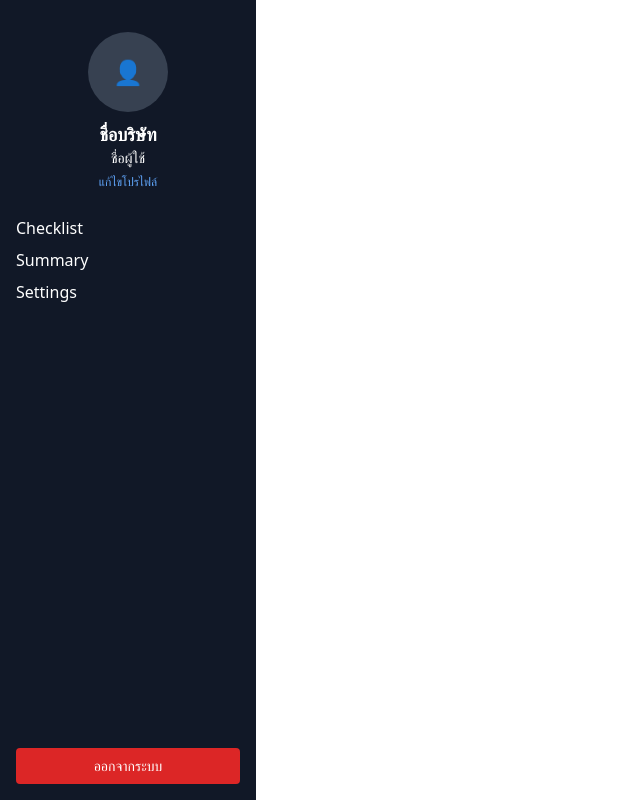
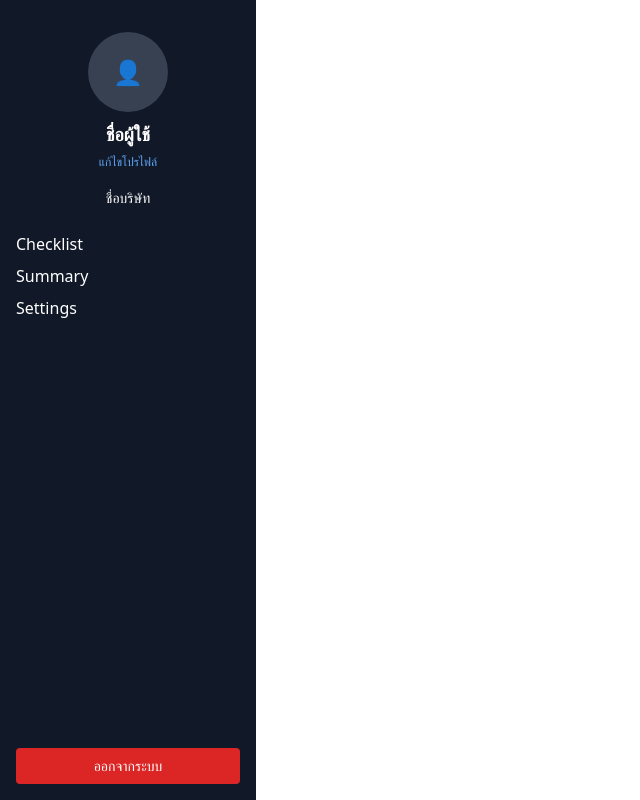
Before and after one commit to shamnakit/owneros-checklist, a Next.js app: page /components/Sidebar in a window 1280 px wide. Shown: the whole page, without its empty margins (0-640 px from the left). Built offline with nearby package versions, Linux system fonts and the light colour scheme; no server answers.

Commit message:
fix profile4

```diff
--- a/pages/components/Sidebar.tsx
+++ b/pages/components/Sidebar.tsx
@@ -3,9 +3,8 @@ import Image from "next/image";
 import Link from "next/link";
 import { supabase } from "@/utils/supabaseClient";
 
-
 export default function Sidebar() {
-  const { profile, loading } = useUserProfile();
+  const { profile } = useUserProfile();
 
   return (
     <div className="flex flex-col justify-between h-screen p-4 bg-gray-900 text-white w-64">
@@ -27,19 +26,36 @@ export default function Sidebar() {
           )}
         </div>
 
-        {/* Company & User Info */}
-        <div className="text-center mt-2">
-          <div className="font-semibold text-lg">
-            {profile?.company_name || "ชื่อบริษัท"}
-          </div>
-          <div className="text-sm">
-            {profile?.full_name || "ชื่อผู้ใช้"}
-          </div>
+        {/* Full Name */}
+        <div className="text-center mt-2 text-lg font-semibold">
+          {profile?.full_name || "ชื่อผู้ใช้"}
+        </div>
+
+        {/* Edit Profile Link */}
+        <div className="text-center mb-4">
           <Link href="/checklist/profile">
             <span className="text-blue-400 text-xs hover:underline">
               แก้ไขโปรไฟล์
             </span>
           </Link>
+        </div>
+
+        {/* Company Logo */}
+        {profile?.company_logo_url && (
+          <div className="flex justify-center mb-2">
+            <Image
+              src={profile.company_logo_url}
+              alt="Company Logo"
+              width={100}
+              height={100}
+              className="rounded"
+            />
+          </div>
+        )}
+
+        {/* Company Name */}
+        <div className="text-center text-sm">
+          {profile?.company_name || "ชื่อบริษัท"}
         </div>
 
         {/* Navigation */}
```
